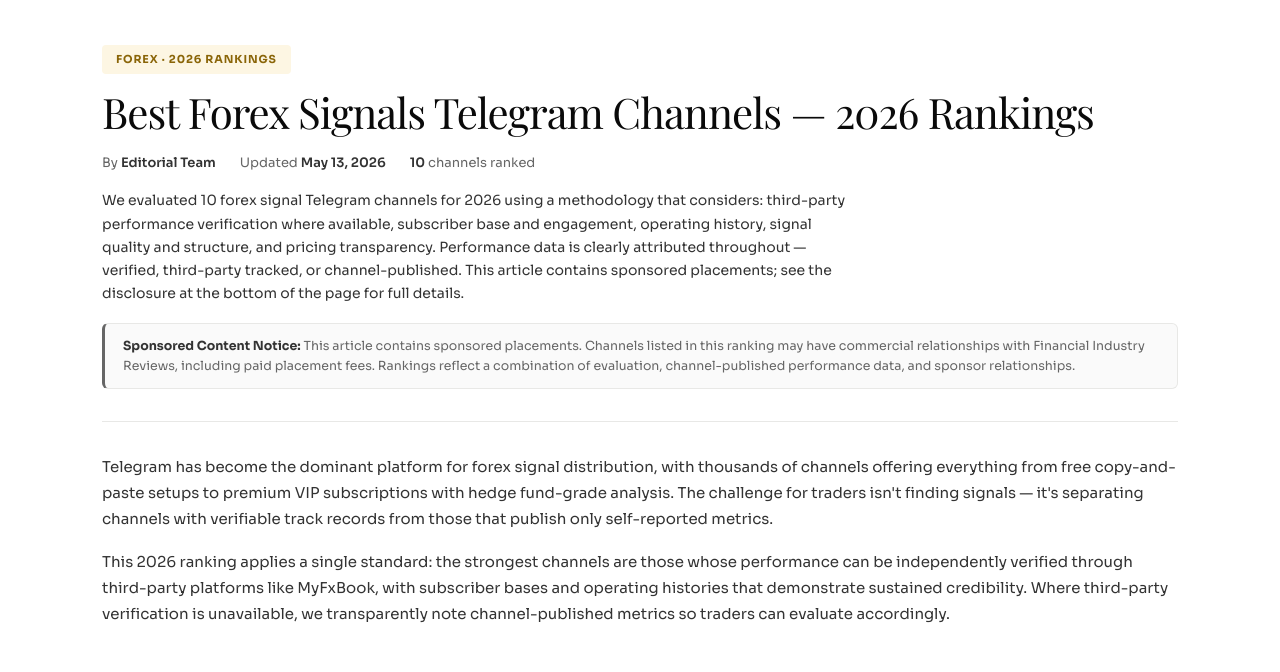
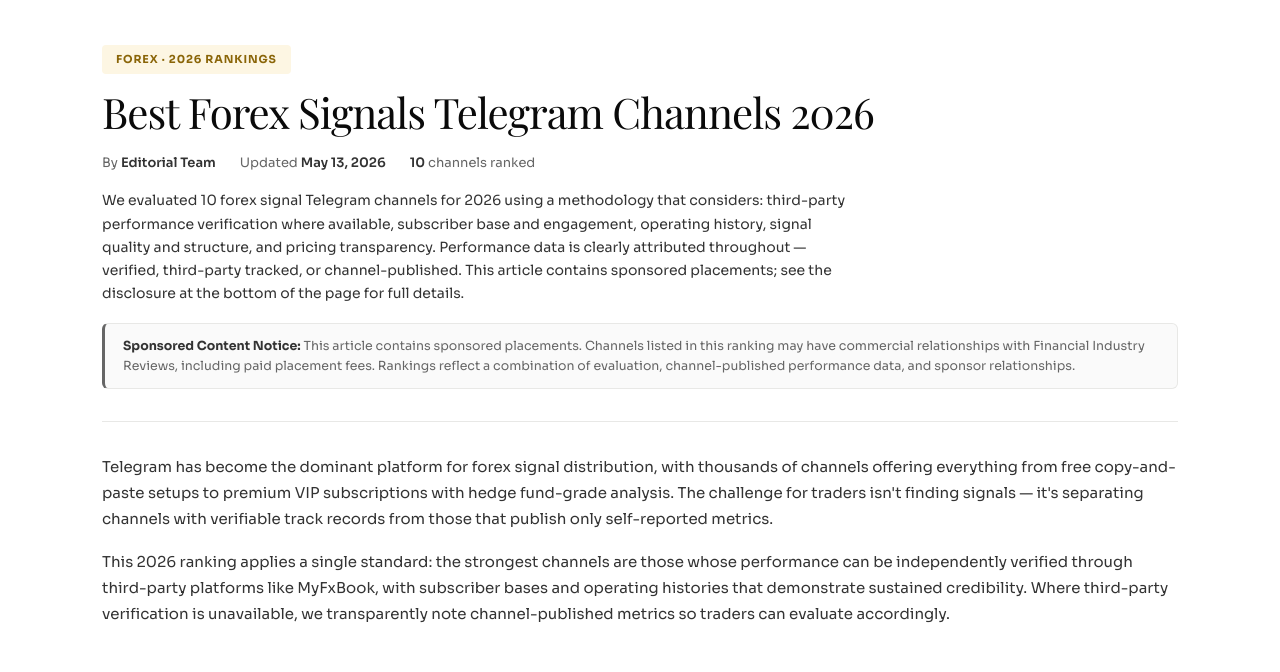
Before and after one commit to jlc12377/financialindustryreviews, a plain HTML site: page pages/best-forex-signals-telegram.html in a window 1280 px wide. Shown: the part 112-784 px from the top of the page. Drawn offline with nearby package versions, Linux system fonts and the light colour scheme; a web font is replaced by a local one.

Commit message:
Update best-forex-signals-telegram.html

```diff
--- a/pages/best-forex-signals-telegram.html
+++ b/pages/best-forex-signals-telegram.html
@@ -268,7 +268,7 @@ body{font-family:var(--font-body);color:var(--ink);background:var(--surface);-we
 
 <header class="article-header">
   <div class="method-badge">Forex · 2026 Rankings</div>
-  <h1>Best Forex Signals Telegram Channels — 2026 Rankings</h1>
+  <h1>Best Forex Signals Telegram Channels 2026</h1>
   <div class="article-meta">
     <span>By <strong>Editorial Team</strong></span>
     <span>Updated <strong>May 13, 2026</strong></span>
```
